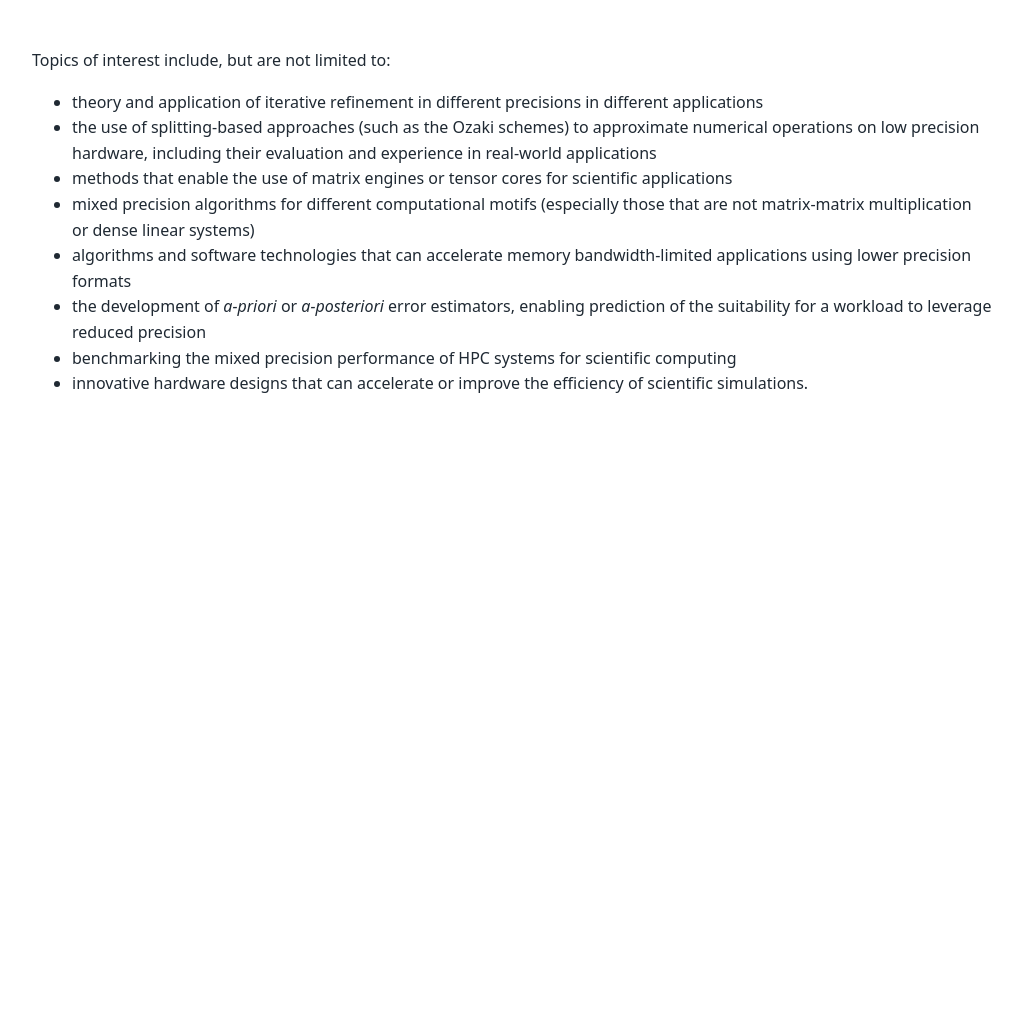
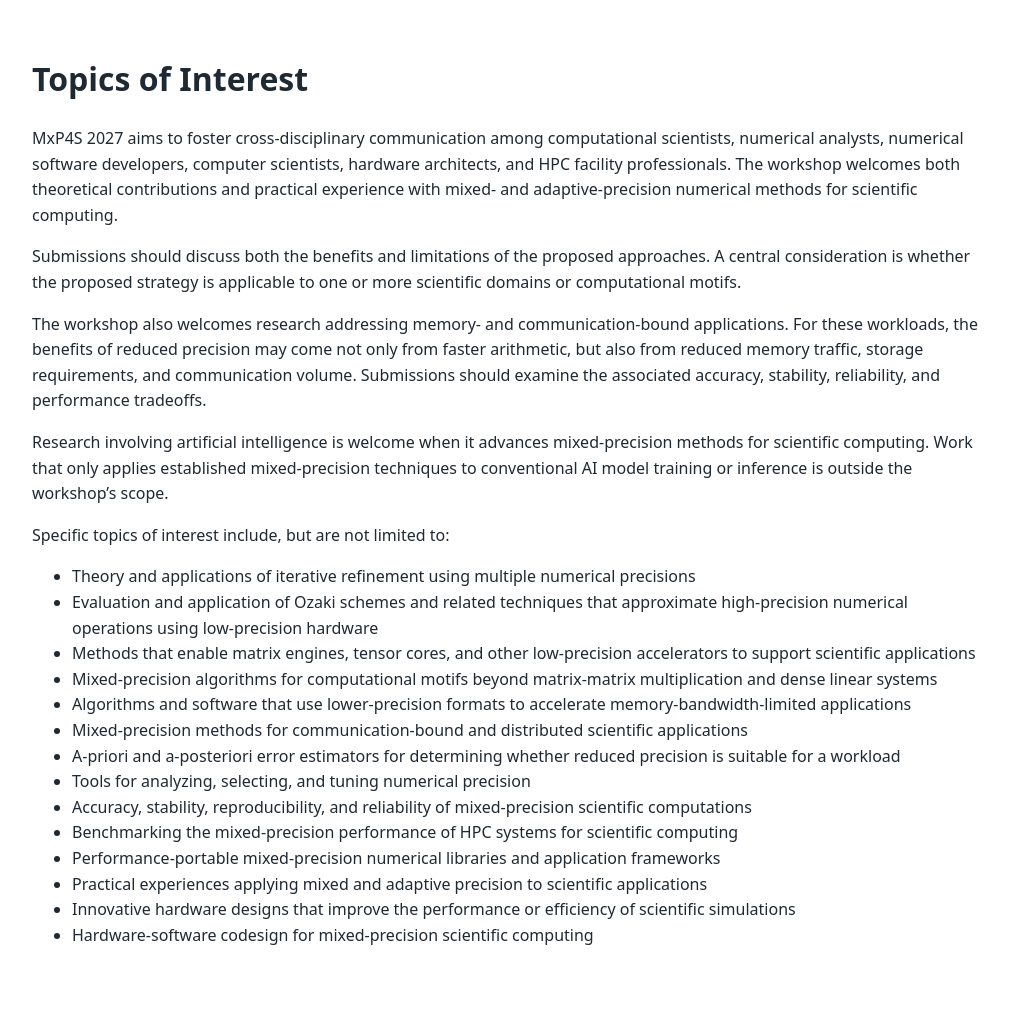
Before and after one commit to MxP4S/mxp4s2027, a Jekyll site: the page built from topics.md, in a window 1280 px wide. Shown: the whole page, without its empty margins (128-1150 px from the left). Built offline with Jekyll 4.4.1, drawn with Linux system fonts in a browser that asks for light colours; before the commit the page ends 900 px from its top, so only the background shows below that.

Commit message:
Update topics for MxP4S 2027 workshop
Expanded topics of interest for the MxP4S 2027 workshop, including new areas of focus and submission guidelines.

```diff
--- a/topics.md
+++ b/topics.md
@@ -3,13 +3,29 @@ layout: default
 title: Topics of Interest
 ---
 
-Topics of interest include, but are not limited to:
+# Topics of Interest
 
-- theory and application of iterative refinement in different precisions in different applications
-- the use of splitting-based approaches (such as the Ozaki schemes) to approximate numerical operations on low precision hardware, including their evaluation and experience in real-world applications
-- methods that enable the use of matrix engines or tensor cores for scientific applications
-- mixed precision algorithms for different computational motifs (especially those that are not matrix-matrix multiplication or dense linear systems)
-- algorithms and software technologies that can accelerate memory bandwidth-limited applications using lower precision formats
-- the development of *a-priori* or *a-posteriori* error estimators, enabling prediction of the suitability for a workload to leverage reduced precision
-- benchmarking the mixed precision performance of HPC systems for scientific computing
-- innovative hardware designs that can accelerate or improve the efficiency of scientific simulations.
+MxP4S 2027 aims to foster cross-disciplinary communication among computational scientists, numerical analysts, numerical software developers, computer scientists, hardware architects, and HPC facility professionals. The workshop welcomes both theoretical contributions and practical experience with mixed- and adaptive-precision numerical methods for scientific computing.
+
+Submissions should discuss both the benefits and limitations of the proposed approaches. A central consideration is whether the proposed strategy is applicable to one or more scientific domains or computational motifs.
+
+The workshop also welcomes research addressing memory- and communication-bound applications. For these workloads, the benefits of reduced precision may come not only from faster arithmetic, but also from reduced memory traffic, storage requirements, and communication volume. Submissions should examine the associated accuracy, stability, reliability, and performance tradeoffs.
+
+Research involving artificial intelligence is welcome when it advances mixed-precision methods for scientific computing. Work that only applies established mixed-precision techniques to conventional AI model training or inference is outside the workshop's scope.
+
+Specific topics of interest include, but are not limited to:
+
+- Theory and applications of iterative refinement using multiple numerical precisions
+- Evaluation and application of Ozaki schemes and related techniques that approximate high-precision numerical operations using low-precision hardware
+- Methods that enable matrix engines, tensor cores, and other low-precision accelerators to support scientific applications
+- Mixed-precision algorithms for computational motifs beyond matrix-matrix multiplication and dense linear systems
+- Algorithms and software that use lower-precision formats to accelerate memory-bandwidth-limited applications
+- Mixed-precision methods for communication-bound and distributed scientific applications
+- A-priori and a-posteriori error estimators for determining whether reduced precision is suitable for a workload
+- Tools for analyzing, selecting, and tuning numerical precision
+- Accuracy, stability, reproducibility, and reliability of mixed-precision scientific computations
+- Benchmarking the mixed-precision performance of HPC systems for scientific computing
+- Performance-portable mixed-precision numerical libraries and application frameworks
+- Practical experiences applying mixed and adaptive precision to scientific applications
+- Innovative hardware designs that improve the performance or efficiency of scientific simulations
+- Hardware-software codesign for mixed-precision scientific computing
```
